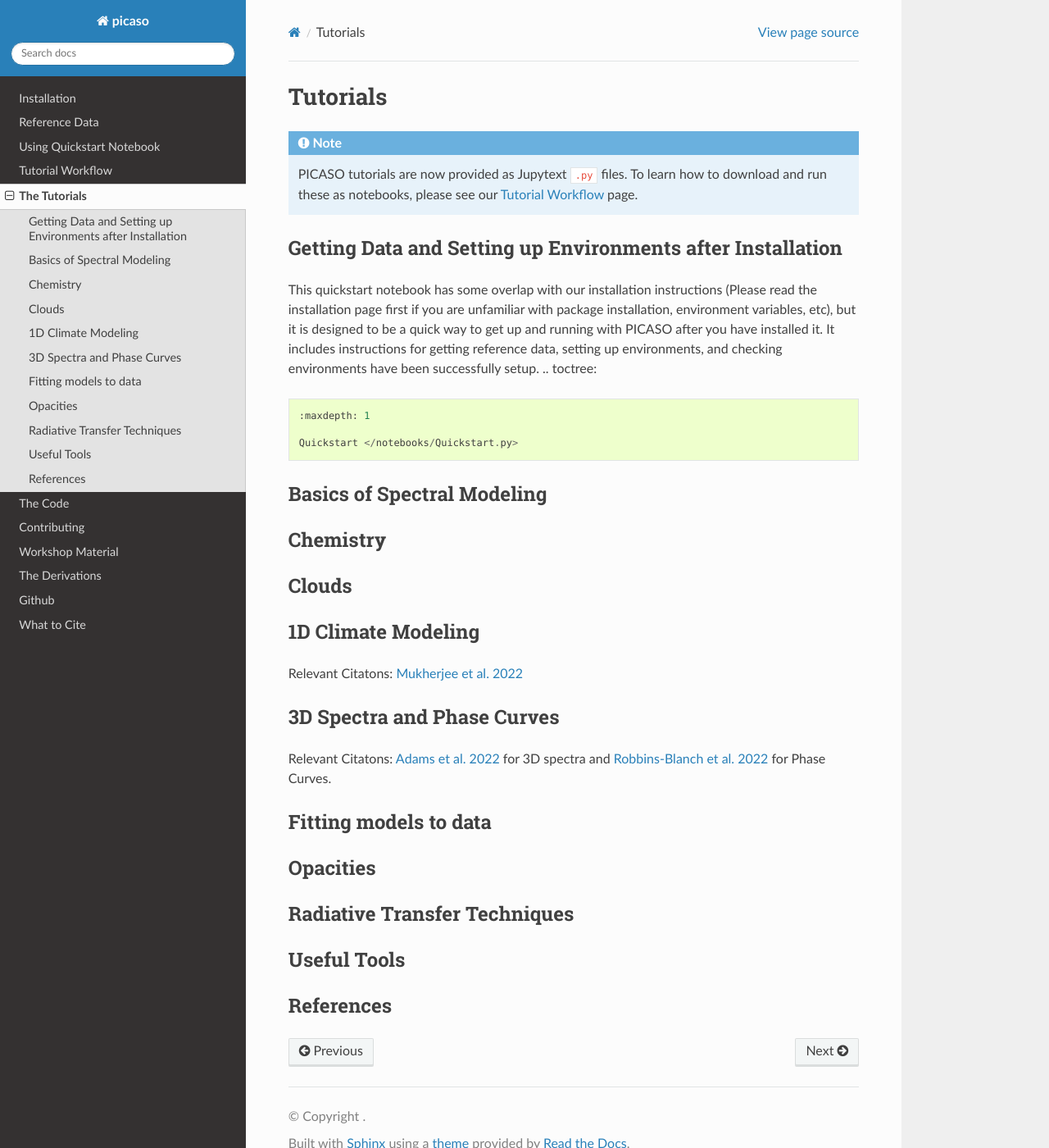
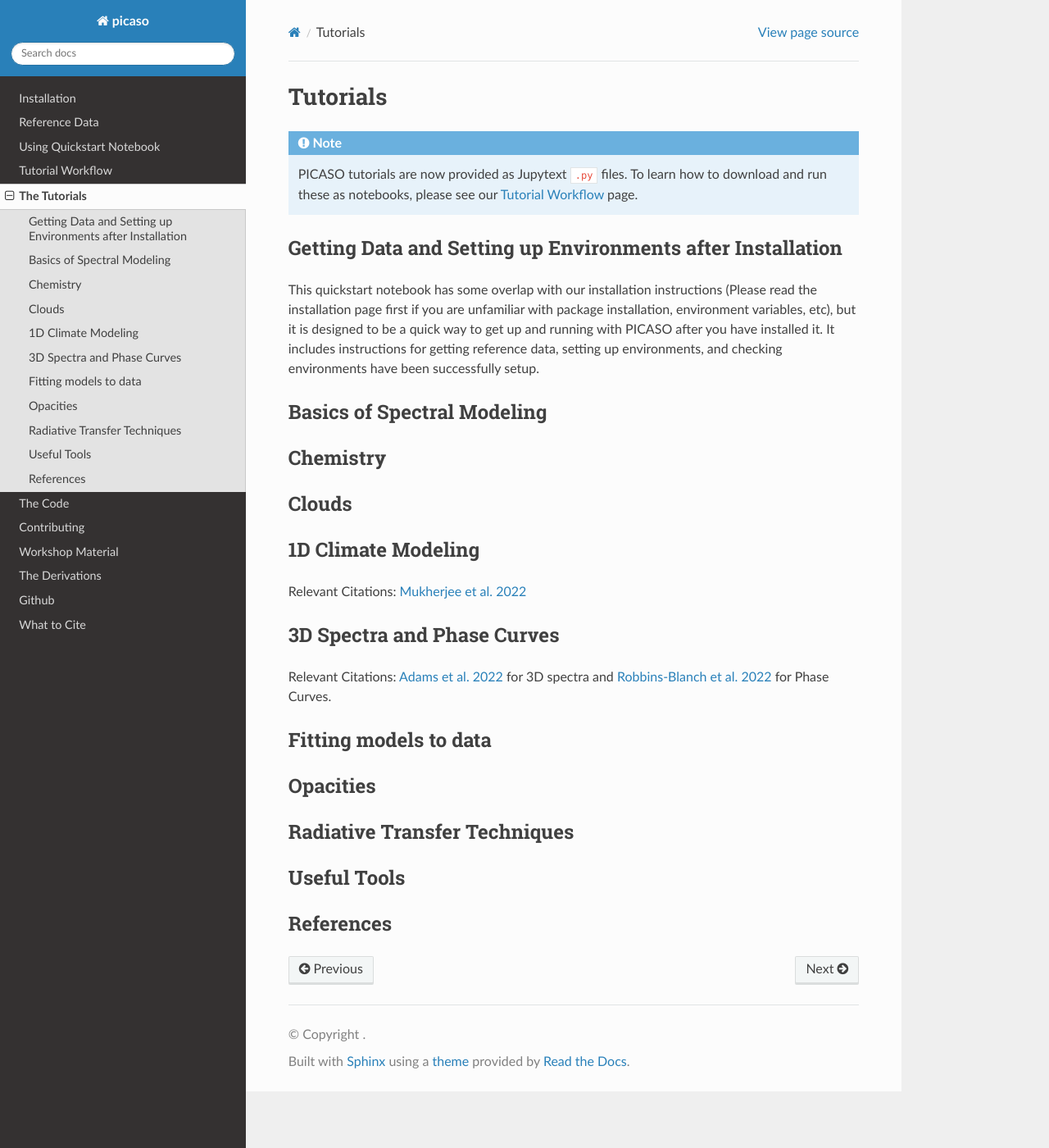
Before and after one commit to natashabatalha/picaso, a Sphinx documentation site: the page built from docs/tutorials.rst, in a window 1280 px wide and 1400 px high. Shown: the whole window at 82% size. Built offline with Sphinx 7.4.7 and the Read the Docs theme 3.1.0, drawn with Linux system fonts in a browser that asks for light colours; pages that are not in the unit, such as notebooks, are missing from menus; the version number is read from the project's files by our own code.

```diff
--- a/docs/credit.rst
+++ b/docs/credit.rst
@@ -65,3 +65,7 @@ Chemistry
 `Marley, Mark S.,Saumon, Didier, Visscher, Channon et al. "The Sonora Brown Dwarf Atmosphere and Evolution Models. I. Model Description and Application to Cloudless Atmospheres in Rainout Chemical Equilibrium" ApJ (2021). <https://ui.adsabs.harvard.edu/abs/2021ApJ...920...85M/abstract>`_
 
 - Use of the `chemeq_visscher` functions
+
+`Mang, et al. "PICASO 4.0: Clouds and Photochemistry in Climate Models of Brown Dwarfs and Exoplanets"`_
+
+- Use of the 2121 chemistry grid ('visscher' chemistry)
--- a/docs/notebooks/D_climate/1_BrownDwarf_PreW.py
+++ b/docs/notebooks/D_climate/1_BrownDwarf_PreW.py
@@ -19,7 +19,7 @@
 #
 # What you should already be familiar with:
 #
-# - [basics of running/analyzing thermal spectra](https://natashabatalha.github.io/picaso/tutorials.html#basics-of-thermal-emission)
+# - [basics of running/analyzing thermal spectra](https://natashabatalha.github.io/picaso/notebooks/A_basics/5_AddingThermalFlux.html)
 # - [how to analyze thermal emission spectra](https://natashabatalha.github.io/picaso/notebooks/workshops/ERS2021/ThermalEmissionTutorial.html)
 #
 # What you will need to download to use this tutorial:
@@ -97,7 +97,7 @@ cl_run.gravity(gravity=grav, gravity_unit=u.Unit('m/(s**2)')) # input gravity
 cl_run.effective_temp(teff) # input effective temperature
 
 # %% [markdown]
-# Let's now grab our gaseous opacities, whose path we have already defined above. Again, this code uses a correlated-k approach for accurately capturing opacities (see [section 2.1.4; Mukerjee et al 2022](https://ui.adsabs.harvard.edu/abs/2022arXiv220807836M/abstract)).
+# Let's now grab our gaseous opacities, whose path we have already defined above. Again, this code uses a correlated-k approach for accurately capturing opacities (see [section 2.1.4; Mukherjee et al 2022](https://ui.adsabs.harvard.edu/abs/2022arXiv220807836M/abstract)).
 
 # %%
 mh = '0.0'#'+0.0' #log metallicity
--- a/docs/notebooks/D_climate/1b_BrownDwarf_ResortRebin_Chemeq.py
+++ b/docs/notebooks/D_climate/1b_BrownDwarf_ResortRebin_Chemeq.py
@@ -20,9 +20,9 @@
 #
 # What you should already be familiar with:
 #
-# - [basics of running/analyzing thermal spectra](https://natashabatalha.github.io/picaso/tutorials.html#basics-of-thermal-emission)
+# - [basics of running/analyzing thermal spectra](https://natashabatalha.github.io/picaso/notebooks/A_basics/5_AddingThermalFlux.html)
 # - [how to analyze thermal emission spectra](https://natashabatalha.github.io/picaso/notebooks/workshops/ERS2021/ThermalEmissionTutorial.html)
-# - [how to run a basic 1d brown dwarf tutorial](https://natashabatalha.github.io/picaso/notebooks/climate/12a_BrownDwarf.html)
+# - [how to run a basic 1d brown dwarf tutorial](https://natashabatalha.github.io/picaso/notebooks/D_climate/1_BrownDwarf_PreW.html)
 #
 # What you should have downloaded:
 #
--- a/docs/notebooks/D_climate/2b_Exoplanet-ResortRebin-Chemeq.py
+++ b/docs/notebooks/D_climate/2b_Exoplanet-ResortRebin-Chemeq.py
@@ -19,9 +19,9 @@
 #
 # What you should already be familiar with:
 #
-# - [basics of running/analyzing thermal spectra](https://natashabatalha.github.io/picaso/tutorials.html#basics-of-thermal-emission)
+# - [basics of running/analyzing thermal spectra](https://natashabatalha.github.io/picaso/notebooks/A_basics/5_AddingThermalFlux.html)
 # - [how to analyze thermal emission spectra](https://natashabatalha.github.io/picaso/notebooks/workshops/ERS2021/ThermalEmissionTutorial.html)
-# - [how to compute a Brown Dwarf 1D climate model](https://natashabatalha.github.io/picaso/notebooks/climate/12a_BrownDwarf.html)
+# - [how to compute a Brown Dwarf 1D climate model](https://natashabatalha.github.io/picaso/notebooks/D_climate/1_BrownDwarf_PreW.html)
 
 # %%
 import warnings
@@ -111,7 +111,7 @@ pressure = pt['pressure'].values
 #
 # **New Parameters:**
 #
-# 1. `rfacv`: (See Mukherjee et al Eqn. 20 `r_st`) https://arxiv.org/pdf/2208.07836.pdf
+# 1. `rfacv`: (See [Mukherjee et al. 2023](https://ui.adsabs.harvard.edu/abs/2023ApJ...942...71M/abstract) Eqn. 20 `r_st`)
 #
 # Non-zero values of rst (aka "rfacv" legacy terminology) is only relevant when the external irradiation on the atmosphere is non-zero. In the scenario when a user is computing a planet-wide average T(P) profile, the stellar irradiation is contributing to 50% (one hemisphere) of the planet and as a result rst = 0.5. If instead the goal is to compute a night-side average atmospheric state, rst is set to be 0. On the other extreme, to compute the day-side atmospheric state of a tidally locked planet rst should be set at 1.
 
--- a/docs/notebooks/D_climate/4b_BrownDwarf_DEQ_const_kzz.py
+++ b/docs/notebooks/D_climate/4b_BrownDwarf_DEQ_const_kzz.py
@@ -19,9 +19,9 @@
 #
 # What you should already be familiar with:
 #
-# - [basics of running/analyzing thermal spectra](https://natashabatalha.github.io/picaso/tutorials.html#basics-of-thermal-emission)
+# - [basics of running/analyzing thermal spectra](https://natashabatalha.github.io/picaso/notebooks/A_basics/5_AddingThermalFlux.html)
 # - [how to analyze thermal emission spectra](https://natashabatalha.github.io/picaso/notebooks/workshops/ERS2021/ThermalEmissionTutorial.html)
-# - [how to run a basic 1d brown dwarf tutorial](https://natashabatalha.github.io/picaso/notebooks/climate/12a_BrownDwarf.html)
+# - [how to run a basic 1d brown dwarf tutorial](https://natashabatalha.github.io/picaso/notebooks/D_climate/1_BrownDwarf_PreW.html)
 #
 # What you should have downloaded:
 #
@@ -108,7 +108,7 @@ cl_run.atmosphere(mh=mh, cto_relative=cto_relative, chem_method='visscher', quen
 # We will add one more concept which is the addition of  K$_{zz}$ [cm$^2$/s]. K$_{zz}$ is the eddy diffusion constant, which sets the strength of vertical mixing. In `PICASO` we have two options for  K$_{zz}$:
 #
 #  1. Constant value: sets a constant at every atmospheric layer
-#  2. Self consistent (see Eqn. 27 and 28 in [Mukherjee et al 2022](https://ui.adsabs.harvard.edu/abs/2023ApJ...942...71M/abstract))
+#  2. Self consistent (see Eqn. 27 and 28 in [Mukherjee et al 2023](https://ui.adsabs.harvard.edu/abs/2023ApJ...942...71M/abstract))
 #
 #
 # **New code parameters**:
--- a/docs/notebooks/D_climate/5_CloudyBrownDwarf_PreW.py
+++ b/docs/notebooks/D_climate/5_CloudyBrownDwarf_PreW.py
@@ -17,7 +17,7 @@
 #
 # In this tutorial you will learn how to run 1-D climate models for brown dwarfs with Virga clouds included self-consistently! For a more in depth look at the climate-cloud code check out [Mang et al. 2026]() (note this should also be cited if using this code/tutorial).
 #
-# You should already be familiar with running 1-D climate models with running a [simple clear brown dwarf model](https://natashabatalha.github.io/picaso/notebooks/climate/12a_BrownDwarf.html)
+# You should already be familiar with running 1-D climate models with running a [simple clear brown dwarf model](https://natashabatalha.github.io/picaso/notebooks/D_climate/1_BrownDwarf_PreW.html)
 #
 # What you need to have downloaded for clouds to work:
 # [Virga](https://natashabatalha.github.io/virga/installation.html) and be sure to have the mieff files downloaded as well!
@@ -132,7 +132,7 @@ plt.show()
 # %% [markdown]
 # Now you should be able to see a mostly smooth PT profile that's a little warmer than the cloud-free Sonora Bobcat profile. Even though it looks warmer, the actual effective temperature of the object is the same because the water cloud opacity blocks out some of the flux.
 #
-# As you may know (or will find out) clouds are really difficult to converge models for especially with H2O clouds in cold regions for example. To learn more about common signs that you should look for to identify "bad" models, take a look at the [Common Climate Issues Notebook]()
+# As you may know (or will find out) clouds are really difficult to converge models for especially with H2O clouds in cold regions for example. To learn more about common signs that you should look for to identify "bad" models, take a look at the [Common Climate Issues Notebook](https://natashabatalha.github.io/picaso/notebooks/I_usefultools/CommonClimateBDIssues.html)
 
 # %% [markdown]
 # ## Looking at the Cloud Properties
--- a/docs/notebooks/D_climate/6_CloudyBrownDwarf_DEQ.py
+++ b/docs/notebooks/D_climate/6_CloudyBrownDwarf_DEQ.py
@@ -17,7 +17,7 @@
 #
 # In this tutorial you will learn how to run 1-D climate models for brown dwarfs with Virga clouds and chemical disequilibrium. For a more in depth look at the climate-cloud code check out [Mang et al. 2026]() (note this should also be cited if using this code/tutorial).
 #
-# You should already be familiar with running 1-D climate models with running a [simple clear brown dwarf model](https://natashabatalha.github.io/picaso/notebooks/climate/12a_BrownDwarf.html) and running clouds in [equilibrium]()
+# You should already be familiar with running 1-D climate models with running a [simple clear brown dwarf model](https://natashabatalha.github.io/picaso/notebooks/D_climate/1_BrownDwarf_PreW.html) and running clouds in [equilibrium](https://natashabatalha.github.io/picaso/notebooks/D_climate/5_CloudyBrownDwarf_PreW.html)
 #
 # What you need to have downloaded for clouds to work:
 #
@@ -96,7 +96,7 @@ virga_dir = os.path.join(os.getenv('picaso_refdata'),'virga') # path to virga di
 # 2. `cold_trap` : (True/False) If True, the abundances of volatile species like H2O, NH3, and CH4 will not be allowed to increase after they begin to rainout. Default = False
 # 3. `no_ph3` :  (True/False) If True, completely remove PH3 from the atmosphere. Default = False
 #
-# These parameters are included to increase flexibility for you when you want to generate your own model! To play around with these different parameters you can look at the [Fun with Chem notebook]()
+# These parameters are included to increase flexibility for you when you want to generate your own model! To play around with these different parameters you can look at the [chemistry notebooks](https://natashabatalha.github.io/picaso/tutorials.html#chemistry)
 #
 # *Note* that all disequilibrium models default to follow the kinetic CO2 prescription described in [Zahnle & Marley 2014](https://ui.adsabs.harvard.edu/abs/2014ApJ...797...41Z/abstract) where the abundance quenches with respect to CO in disequilibrium. This is a correction applied to [Sonora Elf Owl v2](https://ui.adsabs.harvard.edu/abs/2025RNAAS...9..108W/abstract)
 #
--- a/docs/notebooks/D_climate/8_EnergyInjection.py
+++ b/docs/notebooks/D_climate/8_EnergyInjection.py
@@ -17,7 +17,7 @@
 #
 # In this tutorial you will learn how you can add in an arbitrary amount of energy into your climate model. This could be because you want to build an intuition on the impact of temperature inversions or see if there are hot spots in your object causing variability in the observations for example. For a more in depth look at the climate-cloud code check out [Mang et al. 2026]() (note this should also be cited if using this code/tutorial).
 #
-# You should be comfortable with running climate models by now, the minimum requirement for this tutorial is [One-Dimensional Climate Models: The Basics of Brown Dwarfs](https://natashabatalha.github.io/picaso/notebooks/climate/12a_BrownDwarf.html).
+# You should be comfortable with running climate models by now, the minimum requirement for this tutorial is [One-Dimensional Climate Models: The Basics of Brown Dwarfs](https://natashabatalha.github.io/picaso/notebooks/D_climate/1_BrownDwarf_PreW.html).
 
 # %%
 import os
--- a/docs/notebooks/I_usefultools/CommonClimateBDIssues.py
+++ b/docs/notebooks/I_usefultools/CommonClimateBDIssues.py
@@ -180,7 +180,7 @@ plt.show()
 cp, grad, dtdp, layer_p= jpi.pt_adiabat(out,cl_run,opacity_ck)
 
 # %% [markdown]
-# ### Checking if You Reached Radiative-Convective Equilibrium (RCE)
+# ## Checking if You Reached Radiative-Convective Equilibrium (RCE)
 #
 # Another indicator, on top of the lapse rate figure, that indicates your model isn't well converged even though it says `YAY ENDING WITH CONVERGENCE` is to look at the F_{net}/F_{IR} output. This will indicate to us that your model might not be in radiative-convective equilibrium (RCE).
 #
--- a/docs/notebooks/I_usefultools/Level_Fluxes.py
+++ b/docs/notebooks/I_usefultools/Level_Fluxes.py
@@ -13,7 +13,7 @@
 # ---
 
 # %% [markdown]
-# ## Get Integrated Level Fluxes For Solar Reflected and Thermal Radiation
+# # Get Integrated Level Fluxes For Solar Reflected and Thermal Radiation
 #
 # Here in this notebook we work on getting the pressure-dependent level fluxes and also comparing these level fluxes with our three methods of getting opacities (resort-rebin, resampled, and preweighted)
 
@@ -90,7 +90,7 @@ for key in ['mono','ck', 'resort']:
     df[key] = cases[key].spectrum(calc[key], full_output=True, calculation='thermal+reflected')
 
 # %% [markdown]
-# ## Grab the thermal fluxes, reflected fluxes, and pressure levels from the ful output
+# ## Grab the thermal fluxes, reflected fluxes, and pressure levels from the full output
 
 # %%
 # Get the data out of the picaso run
--- a/docs/tutorials.rst
+++ b/docs/tutorials.rst
@@ -8,6 +8,7 @@ Getting Data and Setting up Environments after Installation
 -----------------------------------------------------------
 
 This quickstart notebook has some overlap with our installation instructions (Please read the installation page first if you are unfamiliar with package installation, environment variables, etc), but it is designed to be a quick way to get up and running with PICASO after you have installed it. It includes instructions for getting reference data, setting up environments, and checking environments have been successfully setup.
+
 .. toctree::
    :maxdepth: 1
 
@@ -48,7 +49,7 @@ Clouds
 
 1D Climate Modeling
 -------------------
-Relevant Citatons: `Mukherjee et al. 2022 <https://ui.adsabs.harvard.edu/abs/2022arXiv220807836M/abstract>`_
+Relevant Citations: `Mukherjee et al. 2022 <https://ui.adsabs.harvard.edu/abs/2022arXiv220807836M/abstract>`_
 
 .. toctree::
    :maxdepth: 1
@@ -65,7 +66,7 @@ Relevant Citatons: `Mukherjee et al. 2022 <https://ui.adsabs.harvard.edu/abs/202
 
 3D Spectra and Phase Curves
 ---------------------------
-Relevant Citatons: `Adams et al. 2022 <https://ui.adsabs.harvard.edu/abs/2022ApJ...926..157A/abstract>`_ for 3D spectra and `Robbins-Blanch et al. 2022 <http://arxiv.org/abs/2204.03545>`_ for Phase Curves.
+Relevant Citations: `Adams et al. 2022 <https://ui.adsabs.harvard.edu/abs/2022ApJ...926..157A/abstract>`_ for 3D spectra and `Robbins-Blanch et al. 2022 <http://arxiv.org/abs/2204.03545>`_ for Phase Curves.
 
 .. toctree::
    :maxdepth: 1
@@ -119,12 +120,12 @@ Useful Tools
    :maxdepth: 1
 
    How to store and reuse models </notebooks/I_usefultools/ModelStorage.py>
+   Data Storage Uniformity </notebooks/I_usefultools/data_uniformity_tutorial.py>
    Spectral and Molecular Contribution Functions </notebooks/I_usefultools/ContributionFunctions.py>
    Common Climate Issues </notebooks/I_usefultools/CommonClimateBDIssues.py>
    Integrated Level Fluxes </notebooks/I_usefultools/Level_Fluxes.py>
+   SQLITE Tutorial </notebooks/I_usefultools/Sqlite3Tutorial.py>
    Misc FAQs </notebooks/I_usefultools/FAQs.py>
-   SQLITE Tutorial </notebooks/I_usefultools/Sqlite3Tutorial.py>
-   Data Storage Uniformity </notebooks/I_usefultools/data_uniformity_tutorial.py>
 
 References
 ----------
```
Also changed, not shown: other parts of docs/credit.rst (+1 -1 lines), docs/installation.rst (+18 -4 lines), docs/notebooks/D_climate/2_Exoplanet_PreW.py (+4 -4 lines), docs/notebooks/D_climate/4_BrownDwarf_DEQ_SC_kzz.py (+4 -4 lines), docs/notebooks/I_usefultools/FAQs.py (+10 -7 lines), docs/notebooks/I_usefultools/data_uniformity_tutorial.py (+13 -11 lines), docs/notebooks/Quickstart.py (+6 -6 lines).
